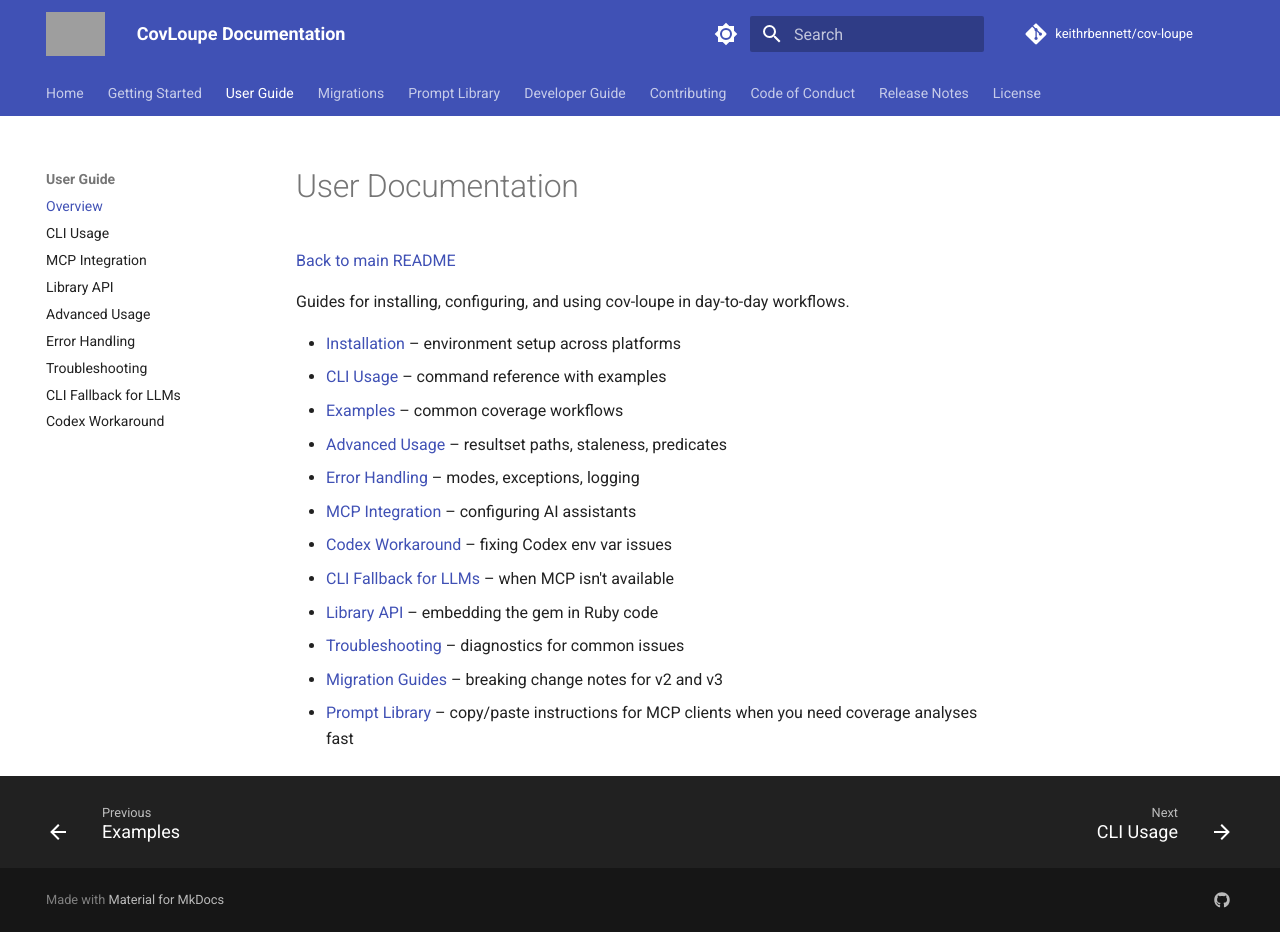
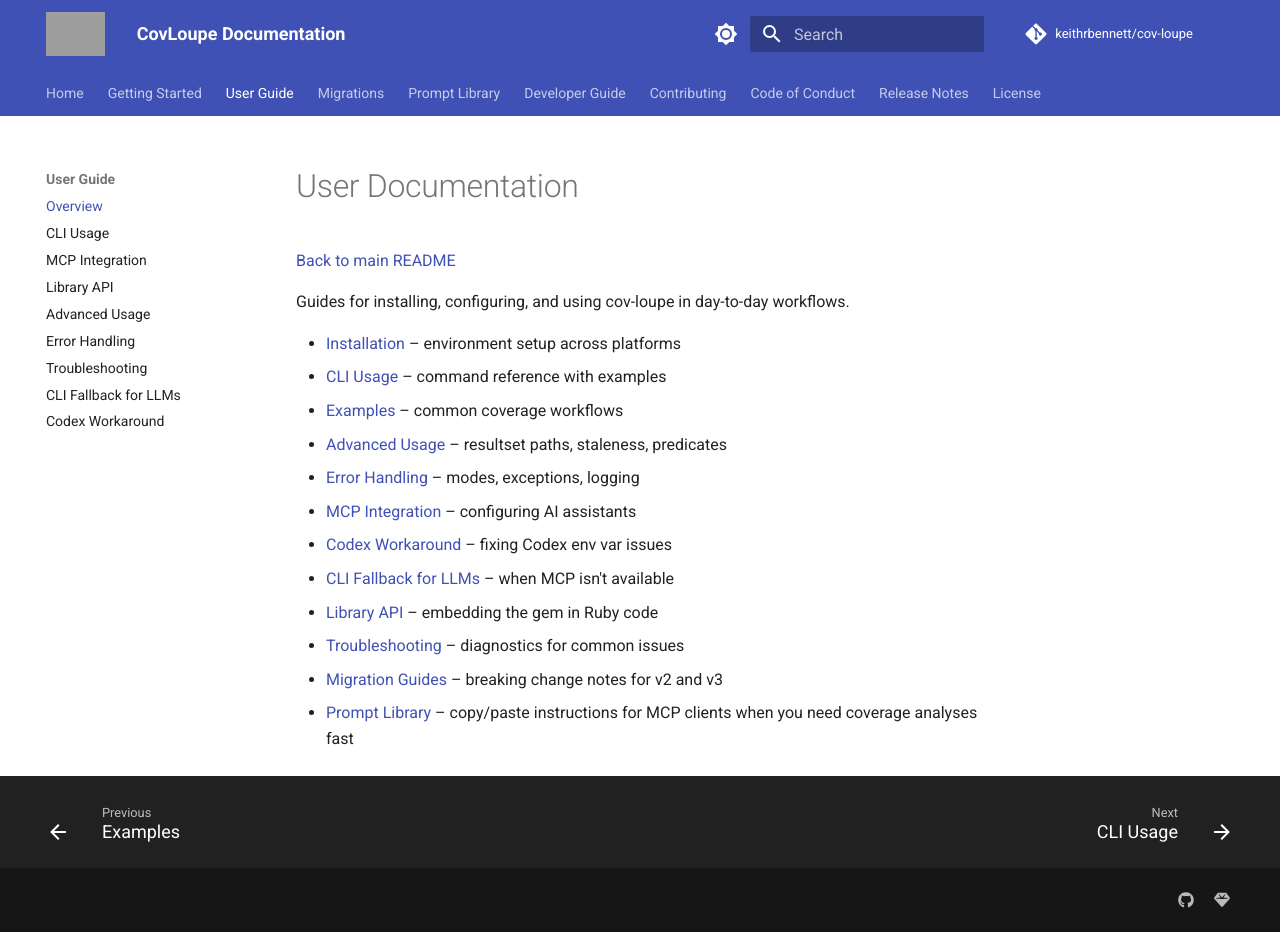
Before and after one commit to keithrbennett/simplecov-mcp, an MkDocs documentation site: the page built from docs/user/README.md, in a window 1280 px wide and 932 px high. Built offline with MkDocs 1.6.1 and Material for MkDocs 9.7.7, drawn with Linux system fonts in a browser that asks for light colours; comment, search, counter and statistics services are not loaded; grey boxes are pictures that could not be loaded.

```diff
--- a/mkdocs.yml
+++ b/mkdocs.yml
@@ -51,6 +51,8 @@ theme:
 
 plugins:
   - search
+  - minify:
+      minify_html: true
 
 markdown_extensions:
   - admonition
@@ -123,3 +125,6 @@ extra:
   social:
     - icon: fontawesome/brands/github
       link: https://github.com/keithrbennett/cov-loupe
+    - icon: fontawesome/solid/gem
+      link: https://rubygems.org/gems/cov-loupe
+  generator: false
--- a/requirements.txt
+++ b/requirements.txt
@@ -4,6 +4,7 @@ mkdocs-material>=9.0.0
 
 # Plugins
 mkdocs-awesome-pages-plugin>=2.9.0
+mkdocs-minify-plugin>=0.6.4
 
 # Extensions (usually included with mkdocs-material, but listed for completeness)
 pymdown-extensions>=10.0
```
